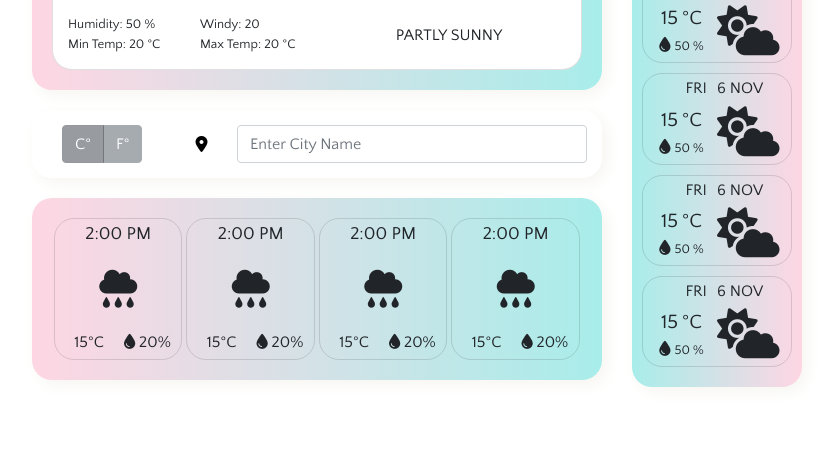
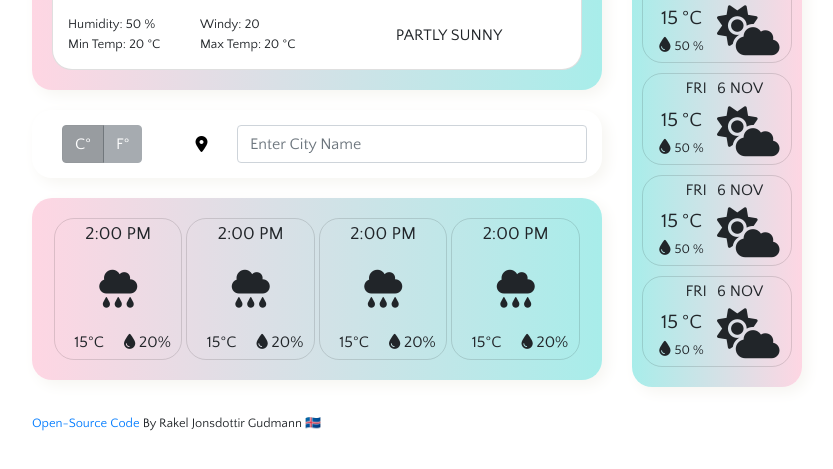
Before and after one commit to rakelgud90/Plus-Project, a plain HTML site: page index.html in a window 1280 px wide. Shown: the part 169-638 px from the top of the page, without its empty margins (173-1006 px from the left). Drawn offline with nearby package versions, Linux system fonts and the light colour scheme; a script that the page names is missing.

Commit message:
added link to git hub

```diff
--- a/index.html
+++ b/index.html
@@ -380,6 +380,12 @@
           </div>
         </div>
       </div>
+      <small>
+        <a href="https://github.com/rakelgud90/Plus-Project"
+          >Open-Source Code</a
+        >
+        By Rakel Jonsdottir Gudmann 🇮🇸
+      </small>
     </div>
     <script src="src/script.js"></script>
   </body>
```
